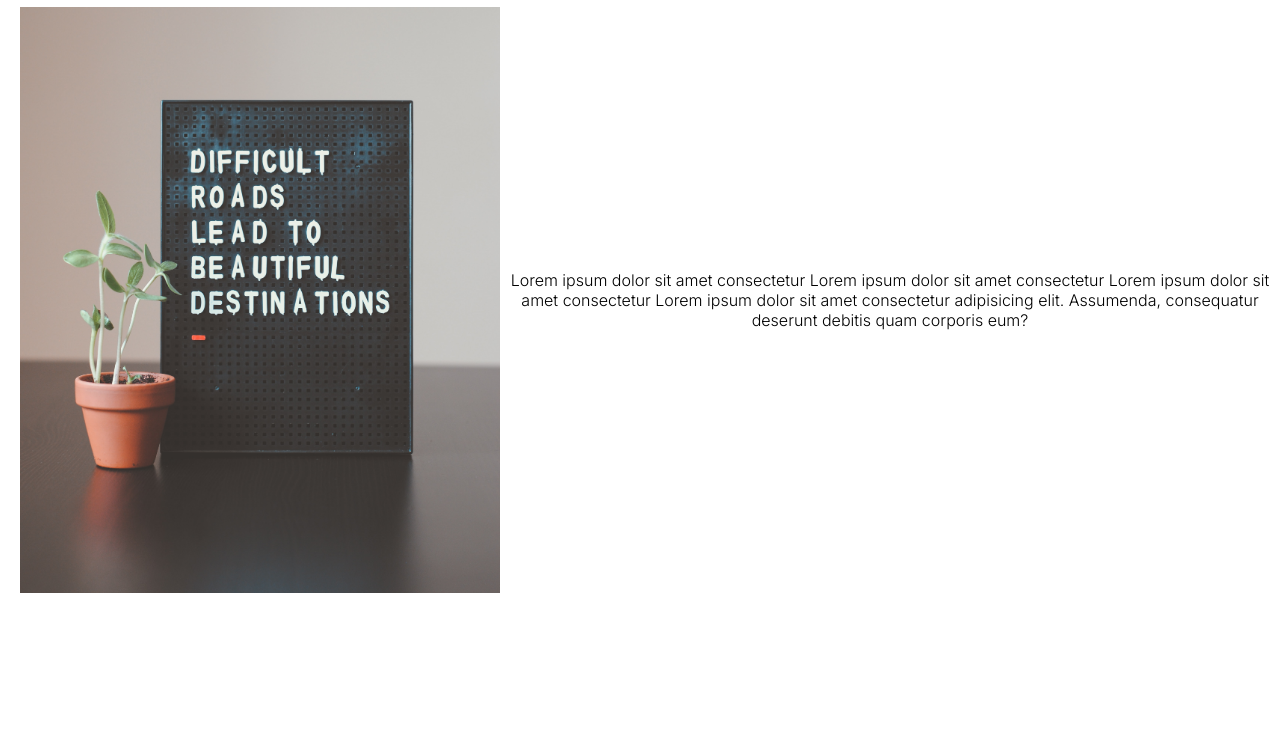
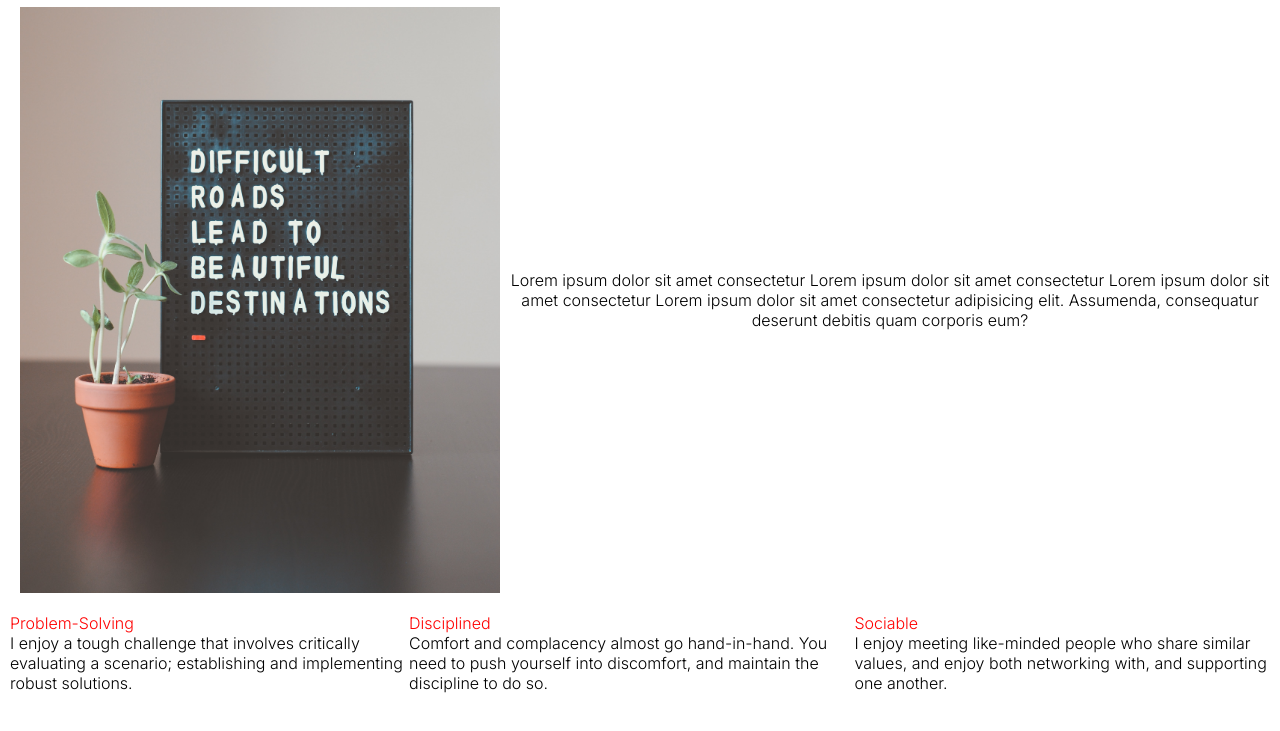
Before and after one commit to lewsmit2/portfolio, a plain HTML site: page 1index.html in a window 1280 px wide. Shown: the part 735-1466 px from the top of the page. Before the commit the page ends 1438 px from the top, so only its background shows below. Drawn offline with Linux system fonts and the light colour scheme.

Commit message:
qualities added and styled

```diff
--- a/1index.html
+++ b/1index.html
@@ -46,3 +46,32 @@
                 <span class="photo-2nd-quote">Lorem ipsum dolor sit amet consectetur Lorem ipsum dolor sit amet consectetur Lorem ipsum dolor sit amet consectetur Lorem ipsum dolor sit amet consectetur adipisicing elit. Assumenda, consequatur deserunt debitis quam corporis eum? </span>
             </span>
         </div>
+
+        <div class="qualities-container">
+            <span class="qualities-span-container">
+                <div class="qualities-div-compartment-problemsolving-all">
+                    <div class="qualities-div-compartment-problemsolving-title">
+                        Problem-Solving
+                    </div>
+                    <div class="qualities-div-compartment-problemsolving-content">
+                        I enjoy a tough challenge that involves critically evaluating a scenario; establishing and implementing robust solutions.
+                    </div>
+                </div>
+                <div class="qualities-div-compartment-disciplined-all">
+                    <div class="qualities-div-compartment-disciplined-title">
+                        Disciplined
+                    </div>
+                    <div class="qualities-div-compartment-disciplined-content">
+                        Comfort and complacency almost go hand-in-hand.  You need to push yourself into discomfort, and maintain the discipline to do so.
+                    </div>
+                </div>
+                <div class="qualities-div-compartment-sociable-all">
+                    <div class="qualities-div-compartment-sociable-title">
+                        Sociable
+                    </div>
+                    <div class="qualities-div-compartment-sociable-content">
+                        I enjoy meeting like-minded people who share similar values, and enjoy both networking with, and supporting one another.
+                    </div>
+                </div>
+            </span>
+        </div>
--- a/1styles.css
+++ b/1styles.css
@@ -14,7 +14,7 @@ body {
     padding: 10px;
     display: grid;
     grid-template-columns: 1fr 1fr 1fr 3fr;
-    grid-template-rows: 15vh auto auto 10vh;
+    grid-template-rows: 15vh auto auto auto 10vh;
     grid-gap: 10px;
     min-height: 100vh;
 }
@@ -80,3 +80,28 @@ body {
     padding: 10px;
     justify-content: center;
 }
+
+.qualities-container {
+    grid-column: 1 / -1;
+    grid-row: 4 / 5;
+}
+
+.qualities-span-container > div > div:nth-of-type(1) {
+    color: red;
+}
+
+.qualities-span-container {
+    display: flex;
+    justify-content: center;
+}
+
+@media screen and (max-width: 768px) {
+    .qualities-span-container, .qualities-span-container div {
+        display: flex;
+        flex-wrap: wrap;
+        justify-content: center;
+        padding: 10px;
+        text-align: center;
+
+    }
+}
```
